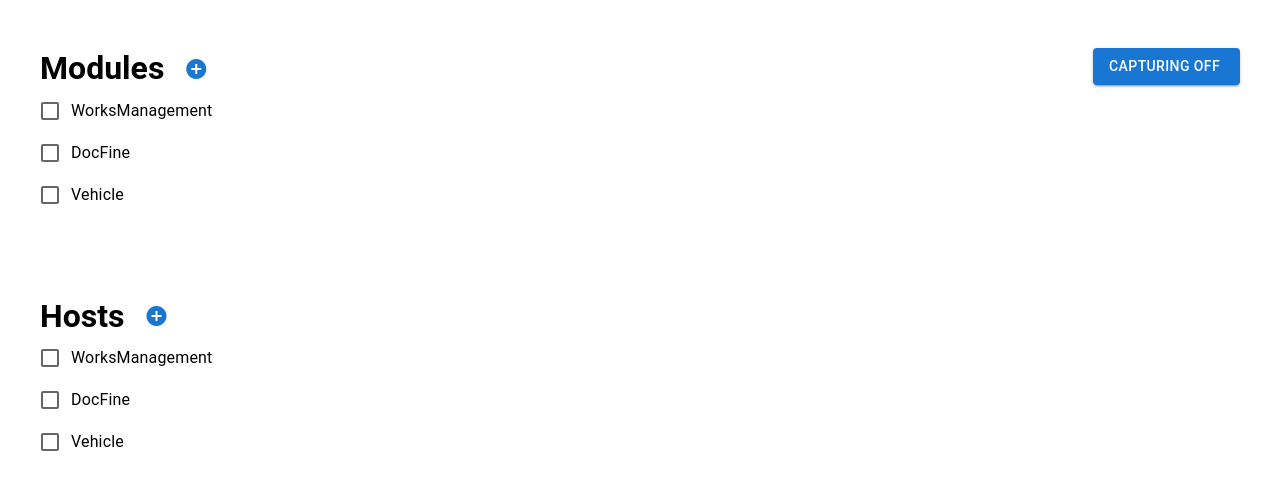
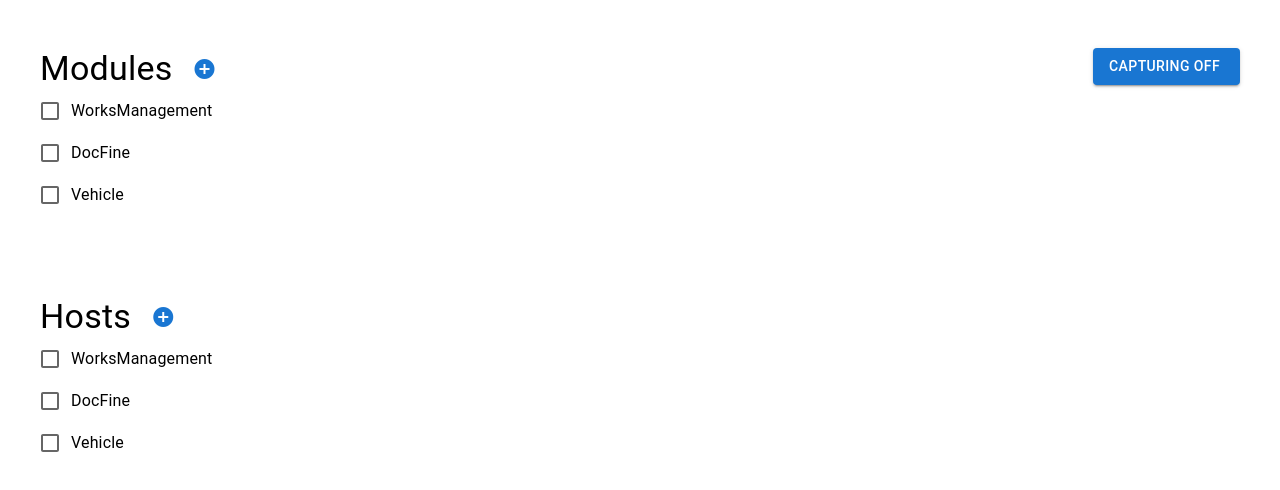
Before and after one commit to greatstudentkaze/relddif, a React (Vite) app: page / in a window 1280 px wide. Shown: the top 490 px of the page. Built offline with nearby package versions, Linux system fonts and the light colour scheme.

Commit message:
fix: change title display and output

```diff
--- a/src/host-manager/index.tsx
+++ b/src/host-manager/index.tsx
@@ -15,7 +15,9 @@ const HostManager: FC = () => {
     return (
          <div>
             <div className={style.moduleHeader}>
-                <Title moduleName="Hosts" />
+                <Title>
+                    Hosts
+                </Title>
                 <OpenButton handleOpen={handleOpen} />
                 <Popup isOpened={isOpened} handleClose={handleClose}>
                     <h2>Add new host</h2>
--- a/src/module-manager/index.tsx
+++ b/src/module-manager/index.tsx
@@ -15,7 +15,9 @@ const ModuleManager: FC = () => {
     return (
         <div>
             <div className={style.moduleHeader}>
-                <Title moduleName="Modules" />
+                <Title>
+                    Modules
+                </Title>
                 <OpenButton handleOpen={handleOpen} />
                 <Popup isOpened={isOpened} handleClose={handleClose}>
                     <h2>Add new module</h2>
--- a/src/shared/title/index.module.css
+++ /dev/null
@@ -1,7 +0,0 @@
-.title {
-    margin: 0;
-    font-size: 32px;
-    line-height: 1.3em;
-    font-weight: 700;
-    color: black;
-}
--- a/src/shared/title/index.tsx
+++ b/src/shared/title/index.tsx
@@ -1,11 +1,11 @@
-import { FC } from "react";
+import { FC, PropsWithChildren } from "react";
+import { Typography } from "@mui/material";
 
-import { TitleProps } from "./interface";
-import style from './index.module.css';
-
-const Title: FC<TitleProps> = ({moduleName}) => {
+const Title: FC<PropsWithChildren> = ({children}) => {
     return(
-        <h2 className={style.title}>{moduleName}</h2>
+        <Typography variant="h4" component="h2">
+            {children}
+        </Typography>
     );
 };
 
--- a/src/shared/title/interface.ts
+++ /dev/null
@@ -1,3 +0,0 @@
-export interface TitleProps {
-    moduleName: string;
-}
```
